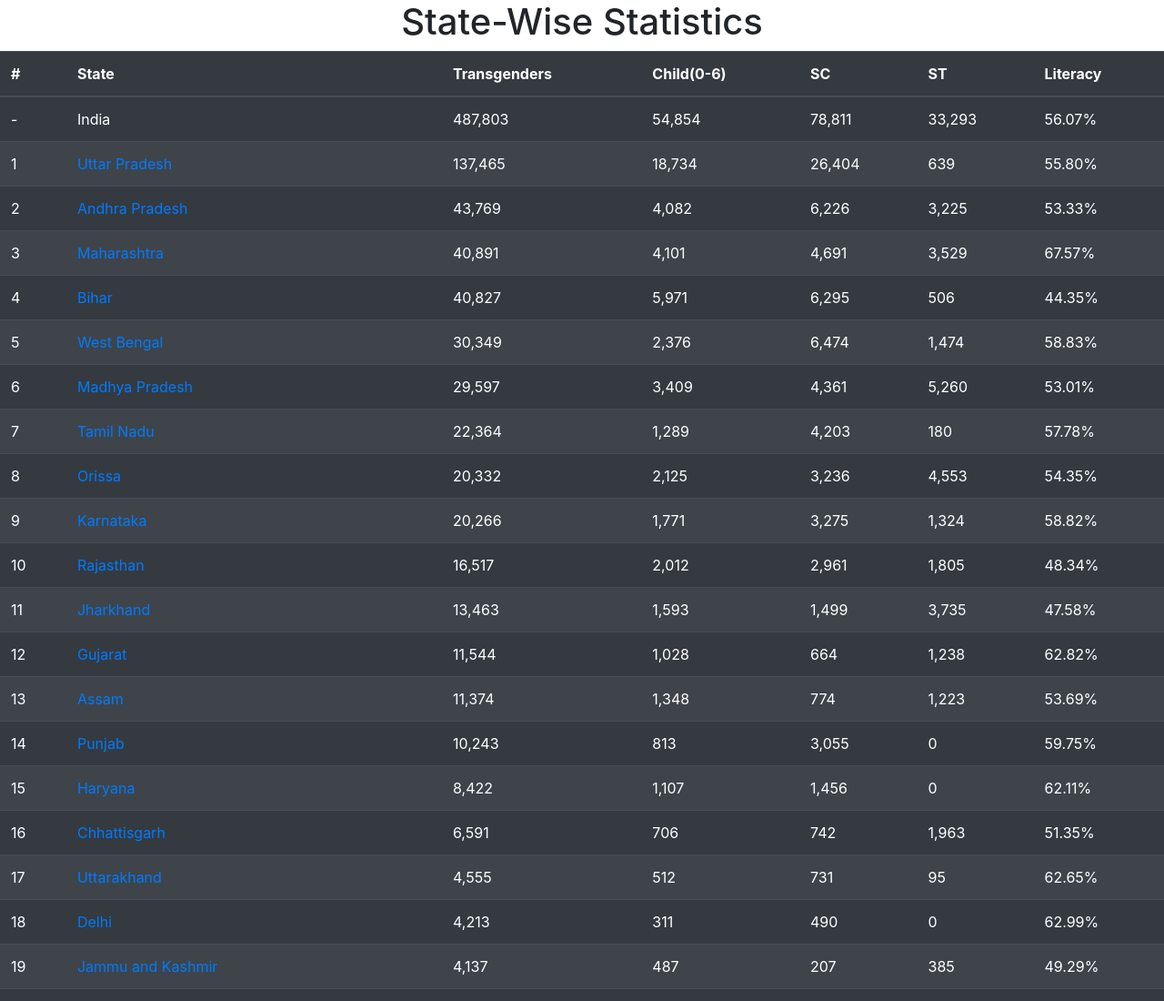
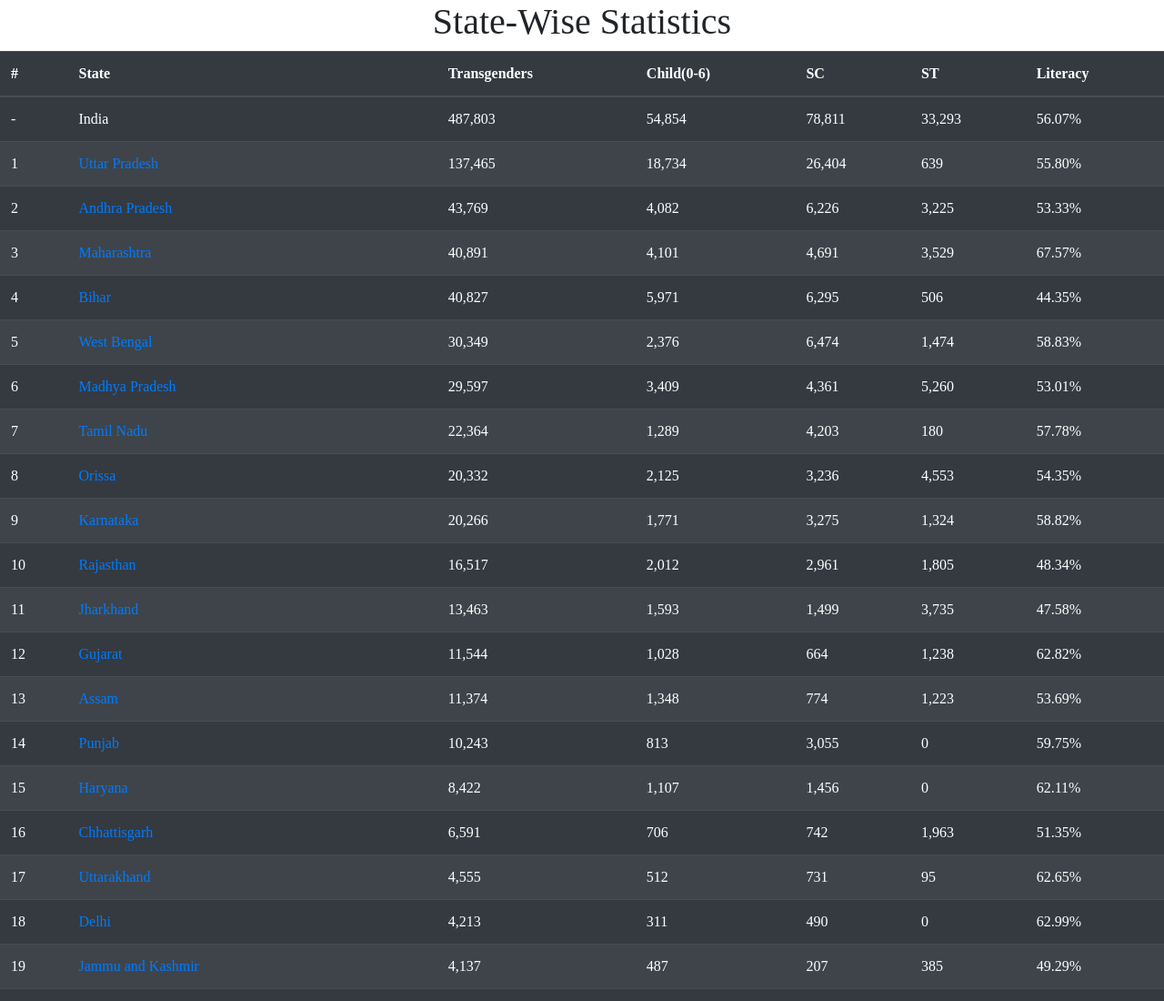
Before and after one commit to keshavjain235/Live-Free-Campaign, a plain HTML site: page table.html in a window 1280 px wide. Shown: the top 1100 px of the page at 91% size. Drawn offline with nearby package versions, Linux system fonts and the light colour scheme.

Commit message:
Update table.html

```diff
--- a/table.html
+++ b/table.html
@@ -13,7 +13,9 @@
     <script src="https://maxcdn.bootstrapcdn.com/bootstrap/4.5.2/js/bootstrap.min.js"></script>
   </head>
   <body>
-    <h1 style="text-align: center;">State-Wise Statistics</h1>
+    <h1 style="text-align: center; font-family: montserrat;">
+      State-Wise Statistics
+    </h1>
     <div id="table" class="table-responsive">
       <table class="table table2 filter table-striped table-hover table-dark">
         <thead>
@@ -436,6 +438,7 @@
   <style>
     #table {
       margin-right: 50px;
+      font-family: montserrat;
     }
   </style>
 </html>
```
